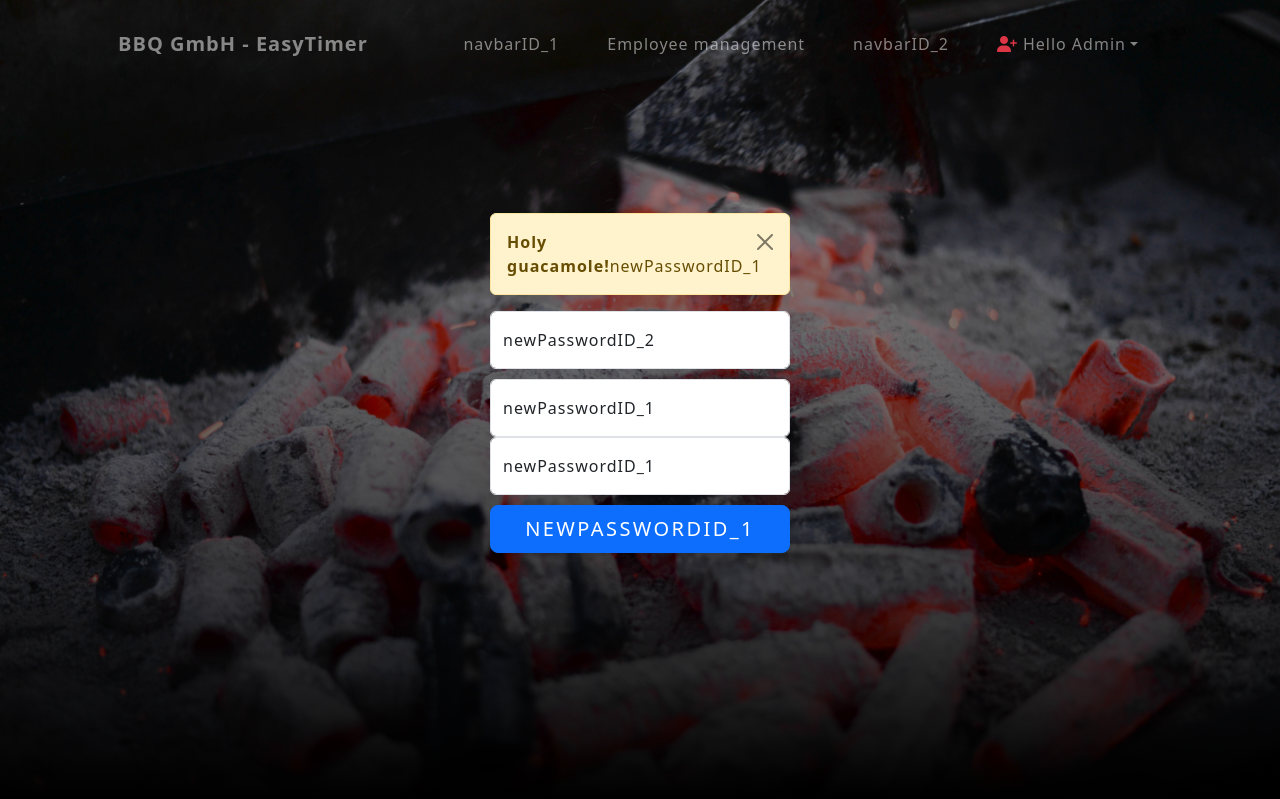
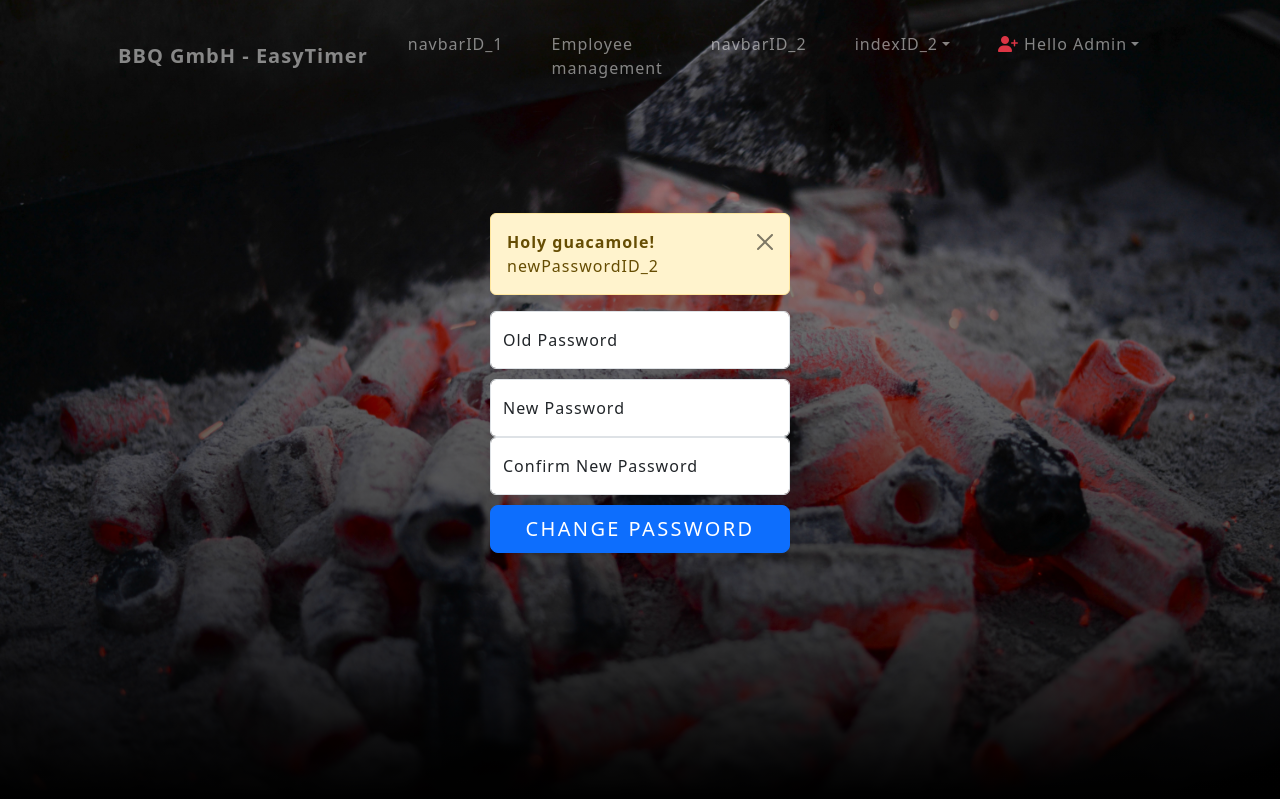
Before and after one commit to ppilloww/root, a Django app: page /newPassword/ in a window 1280 px wide. Shown: the top 799 px of the page. Run offline with Django 4.2, Linux system fonts and the light colour scheme; a user stored in the database is signed in; some libraries are stand-ins or nearby versions.

Commit message:
fixing Translation, missing html fixed

```diff
--- a/bbq_gmbh_app/static/bbq_gmbh_app/js/navIcon.js
+++ b/bbq_gmbh_app/static/bbq_gmbh_app/js/navIcon.js
@@ -57,7 +57,7 @@ function executeMyCode(user) {
         newItem.appendChild(newLink);
 
         // Find the position where the new item should be inserted
-        var refItem = document.querySelector('.navbar-nav.ms-auto .nav-item:nth-last-child(2)');
+        var refItem = document.querySelector('.navbar-nav.ms-auto .nav-item:nth-last-child(3)');
 
         // Insert the new item before the reference item
         navbar.insertBefore(newItem, refItem);
--- a/bbq_gmbh_app/templates/bbq_gmbh_app/_navbar.html
+++ b/bbq_gmbh_app/templates/bbq_gmbh_app/_navbar.html
@@ -11,10 +11,21 @@
         </button>
         {% if request.user.is_authenticated %}
             <div class="collapse navbar-collapse" id="navbarResponsive">
+
                 <ul class="navbar-nav ms-auto">
                     <li class="nav-item"><a class="nav-link" href="{% url 'home'%}">{% trans 'navbarID_1' %}</a></li> <!--Translation: Capture Time-->
+                    <!-- Autolink by Tag -->
                     <li class="nav-item"><a class="nav-link" href="#contact">{% trans 'navbarID_2' %}</a></li> <!--Translation: Contact-->
-                    <!-- Autolink by Tag -->
+                    <div class="nav-item dropdown">
+                        {% get_current_language as CURRENT-LANGUAGE %}
+                        {% get_available_languages as AVAILABLE-LANGUAGES %}
+                        <a class="nav-link dropdown-toggle" href="#" role="button" data-bs-toggle="dropdown" >{% trans 'indexID_2' %}</a> <!--Translation: Change Language-->
+                        <ul class="dropdown-menu">
+                            <li><a class="dropdown-item" href=" /en ">🇬🇧 English</a></li>
+                            <li><a class="dropdown-item" href=" /de ">🇩🇪 Deutsch</a></li>
+                        </ul>
+                    </div>
+
                     <li class="nav-item dropdown">
                         <a class="nav-link dropdown-toggle" href="#" role="button" data-bs-toggle="dropdown" id="userDropdown">Hello {{ request.user.first_name }}</a>
                         <ul class="dropdown-menu">
--- a/bbq_gmbh_app/templates/bbq_gmbh_app/createUser.html
+++ b/bbq_gmbh_app/templates/bbq_gmbh_app/createUser.html
@@ -19,7 +19,7 @@
                         </div>
                         <br>
 
-                        <form class="row g-3" action="/createUser/" method="post" style="max-height: 400px; overflow: auto;">
+                        <form class="row g-3" action="/createUser/" method="post" style="max-height: 50vh; overflow: auto;">
                           {% csrf_token %}
                           <div class="col-md-6">
                             <label for="first_name" class="form-label">{% trans 'createUserID_3' %}<span style="color: red;">*</span></label> <!--Translation: First Name-->
--- a/bbq_gmbh_app/templates/bbq_gmbh_app/employeeManagement.html
+++ b/bbq_gmbh_app/templates/bbq_gmbh_app/employeeManagement.html
@@ -28,7 +28,7 @@
                         </div>
                         <br>
 
-                        <div class="table-responsive" style="max-height: 300px; overflow: auto;"> <!--You have set a limit to the card-->
+                        <div class="table-responsive" style="max-height: 40vh; overflow: auto;"> <!--You have set a limit to the card-->
                           <table class="table table-hover">
                             <thead>
                               <tr>
--- a/bbq_gmbh_app/templates/bbq_gmbh_app/home.html
+++ b/bbq_gmbh_app/templates/bbq_gmbh_app/home.html
@@ -48,10 +48,10 @@
                             <div class="capture_button">
                                 {% csrf_token %}
                                 <input type="hidden" id="csrfToken" value="{{ csrf_token }}">
-                                <div class="col-md-6 d-flex justify-content-center align-item-center">
+                                <div class="col-sm-6 d-flex justify-content-center align-item-center mr-sm-2">
                                     <button type="button" class="btn btn-primary" id="checkin">{% trans 'homeID_4' %}</button> <!--Translation: Check In-->
                                 </div>
-                                <div class="col-md-6 d-flex justify-content-center align-item-center">
+                                <div class="col-sm-6 d-flex justify-content-center align-item-center ml-sm-2">
                                     <button type="button" class="btn btn-danger" id="checkout">{% trans 'homeID_5' %}</button> <!--Translation: Check Out-->
                                 </div>
                             </div>
--- a/bbq_gmbh_app/templates/bbq_gmbh_app/newPassword.html
+++ b/bbq_gmbh_app/templates/bbq_gmbh_app/newPassword.html
@@ -17,7 +17,7 @@
     <div class="container">
         <div class="form-signin" id="myElement">
             <div class="alert alert-warning alert-dismissible fade show" role="alert">
-                <strong>Holy guacamole!</strong>{% trans 'newPasswordID_1' %}  <!--Translation: Admin is forcing you to reset your password.-->
+                <strong>Holy guacamole!</strong> {% trans 'newPasswordID_2' %}  <!--Translation: Admin is forcing you to reset your password.-->
                 <button type="button" class="btn-close" data-bs-dismiss="alert" aria-label="Close"></button>
               </div>
             <form id="passwordForm" method="post">
@@ -25,18 +25,18 @@
                 {% if request.user.is_authenticated %}
                     <div class="form-floating">
                         <input type="password" class="form-control rounded" id="old_password" name="old_password" placeholder="Current Password" required>
-                        <label for="currentPassword">{% trans 'newPasswordID_2' %}</label> <!--Translation: Old Password-->
+                        <label for="currentPassword">Old Password</label> <!--Translation: Old Password-->
                     </div>
                     <div class="form-floating">
                         <input type="password" class="form-control rounded m-0" id="new_password1" name="new_password1" placeholder="New Password" required>
-                        <label for="newPassword">{% trans 'newPasswordID_1' %}</label> <!--Translation: New Password-->
+                        <label for="newPassword">New Password</label> <!--Translation: New Password-->
                     </div>
                     <div class="form-floating">
                         <input type="password" class="form-control rounded" id="new_password2" name="new_password2" placeholder="Confirm New Password" required>
-                        <label for="confirmNewPassword">{% trans 'newPasswordID_1' %}</label> <!--Translation: Confirm New Password-->
+                        <label for="confirmNewPassword">Confirm New Password</label> <!--Translation: Confirm New Password-->
                     </div>
 
-                    <button class="w-100 btn btn-lg btn-primary" type="submit" >{% trans 'newPasswordID_1' %}</button> <!--Translation: Change Password-->
+                    <button class="w-100 btn btn-lg btn-primary" type="submit" >Change Password</button> <!--Translation: Change Password-->
                 {% endif %}
 
             </form>
--- a/website/settings.py
+++ b/website/settings.py
@@ -26,7 +26,7 @@ BASE_DIR = Path(__file__).resolve().parent.parent
 SECRET_KEY = 'django-insecure-z2^oy&^ku@i1(p&$w!-7vw6j^_0o^a4=7gj!3o96gzc_m-zreo'
 
 # SECURITY WARNING: don't run with debug turned on in production!
-DEBUG = True
+DEBUG = False
 
 ALLOWED_HOSTS = [
     'bbq-gmbh-final.azurewebsites.net',
```
Also changed, not shown: bbq_gmbh_app/templates/bbq_gmbh_app/index.html (+4 -4 lines), db.sqlite3.
